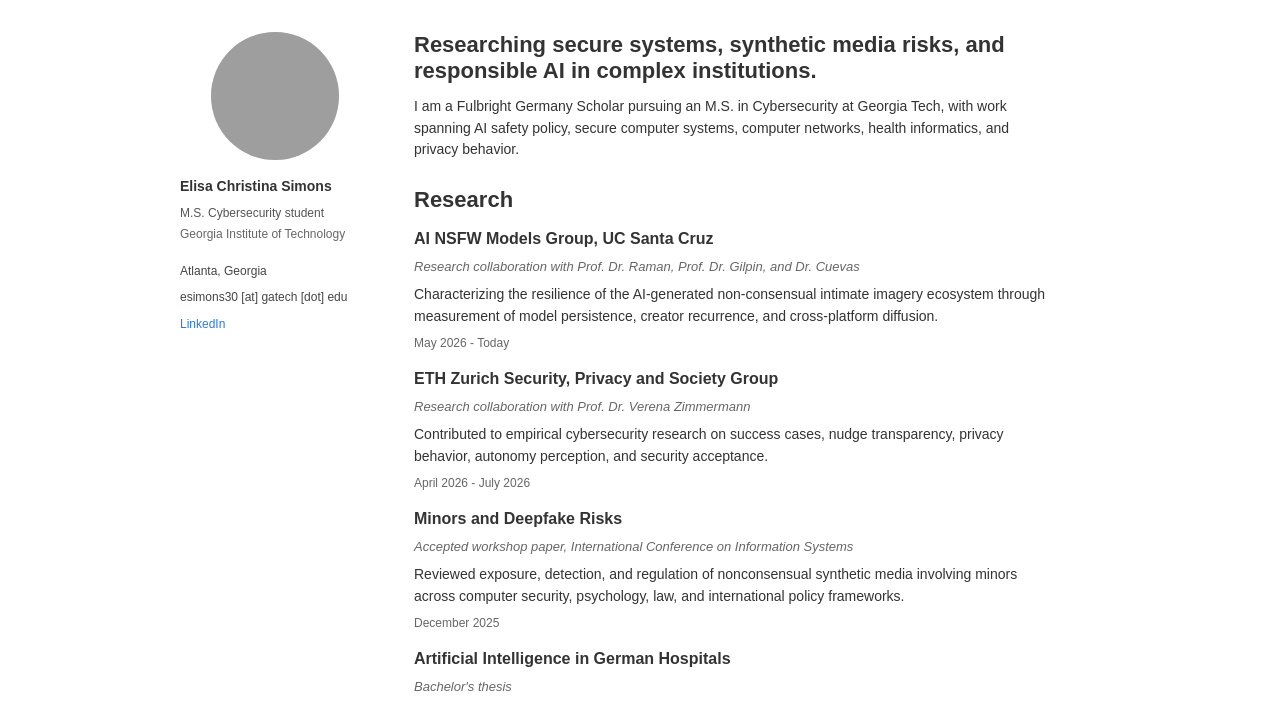
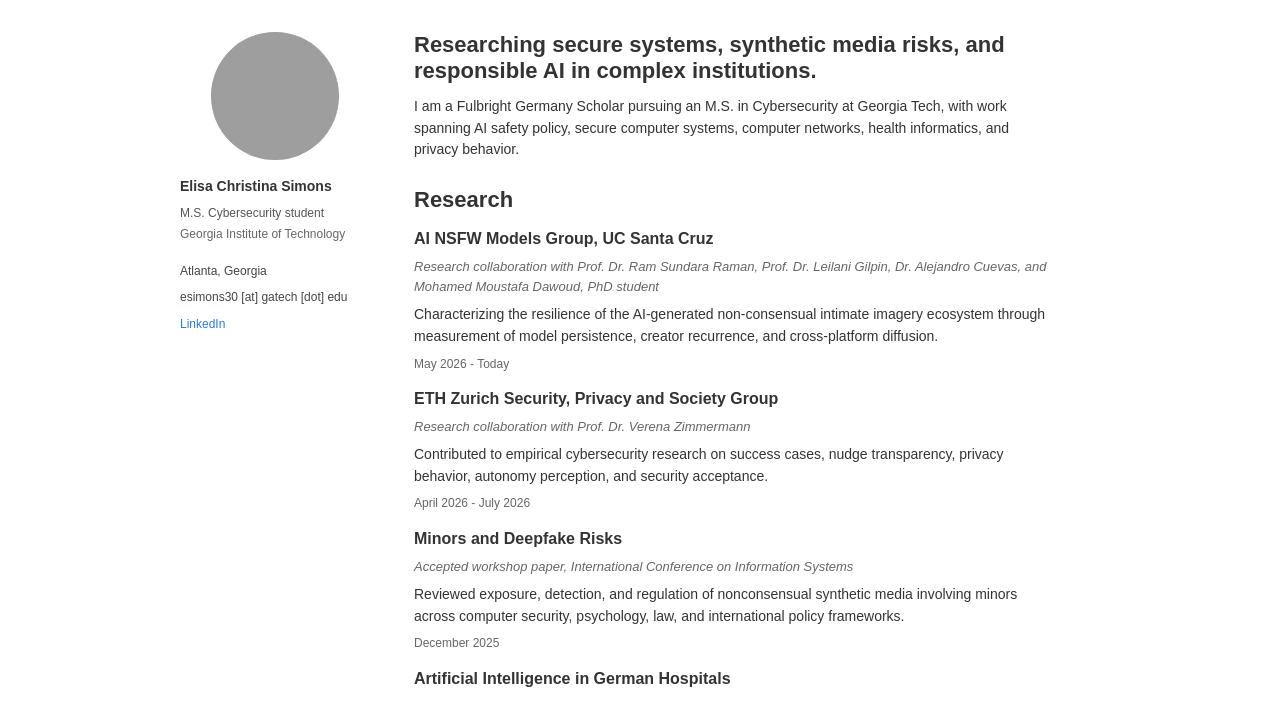
Before and after one commit to elisasimons/elisasimons.github.io, a plain HTML site: page index.html in a window 1280 px wide. Shown: the part 53-754 px from the top of the page. Drawn offline with Linux system fonts and the light colour scheme; grey boxes are pictures that could not be loaded.

Commit message:
Update UCSC research collaborators

```diff
--- a/index.html
+++ b/index.html
@@ -49,7 +49,7 @@
           <article class="entry">
             <div>
               <h3>AI NSFW Models Group, UC Santa Cruz</h3>
-              <p class="meta">Research collaboration with Prof. Dr. Raman, Prof. Dr. Gilpin, and Dr. Cuevas</p>
+              <p class="meta">Research collaboration with Prof. Dr. Ram Sundara Raman, Prof. Dr. Leilani Gilpin, Dr. Alejandro Cuevas, and Mohamed Moustafa Dawoud, PhD student</p>
               <p>
                 Characterizing the resilience of the AI-generated non-consensual intimate imagery ecosystem through
                 measurement of model persistence, creator recurrence, and cross-platform diffusion.
```
